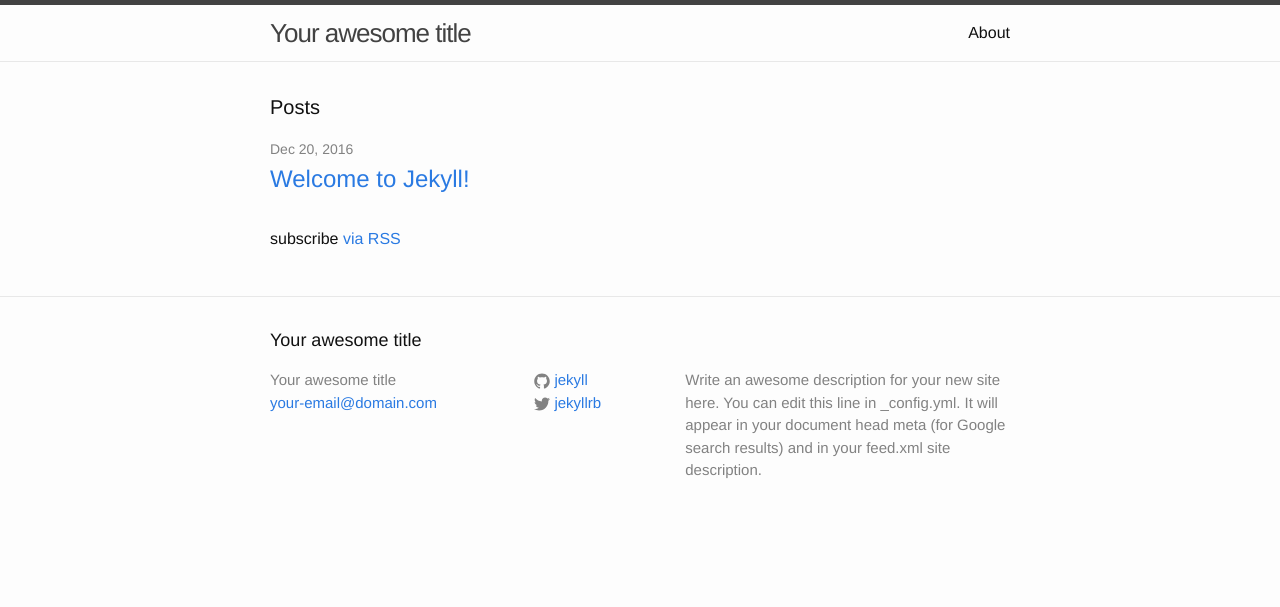
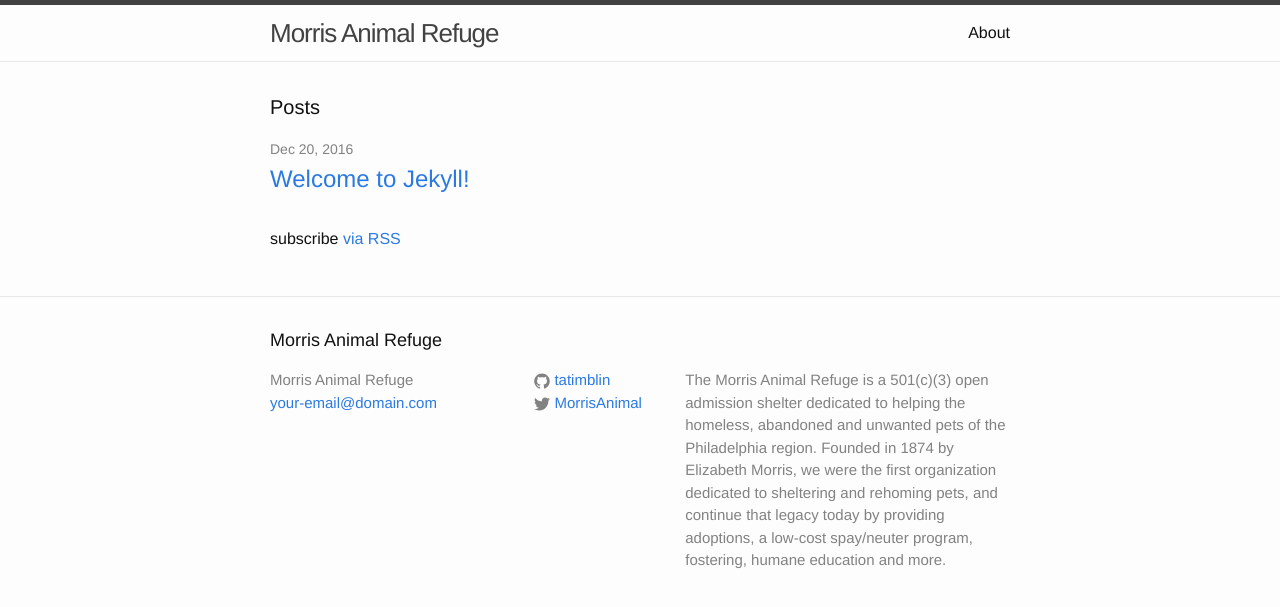
Before and after one commit to tatimblin/morris-jekyll, a Jekyll site: the page built from index.html, in a window 1280 px wide. Shown: the top 607 px of the page. Built offline with Jekyll 4.4.1, drawn with Linux system fonts in a browser that asks for light colours.

Commit message:
Updated information

```diff
--- a/_config.yml
+++ b/_config.yml
@@ -6,16 +6,20 @@
 # 'jekyll serve'. If you change this file, please restart the server process.
 
 # Site settings
-title: Your awesome title
+title: Morris Animal Refuge
 email: your-email@domain.com
 description: > # this means to ignore newlines until "baseurl:"
-  Write an awesome description for your new site here. You can edit this
-  line in _config.yml. It will appear in your document head meta (for
-  Google search results) and in your feed.xml site description.
-baseurl: "" # the subpath of your site, e.g. /blog
-url: "http://yourdomain.com" # the base hostname & protocol for your site
-twitter_username: jekyllrb
-github_username:  jekyll
+  The Morris Animal Refuge is a 501(c)(3) open admission shelter
+  dedicated to helping the homeless, abandoned and unwanted pets of
+  the Philadelphia region.  Founded in 1874 by Elizabeth Morris, we
+  were the first organization dedicated to sheltering and rehoming
+  pets, and continue that legacy today by providing adoptions, a
+  low-cost spay/neuter program, fostering, humane education and
+  more.
+baseurl: "/morris-jekyll" # the subpath of your site, e.g. /blog
+url: "https://tatimblin.github.io" # the base hostname & protocol for your site
+twitter_username: MorrisAnimal
+github_username:  tatimblin
 
 # Build settings
 markdown: kramdown
```
